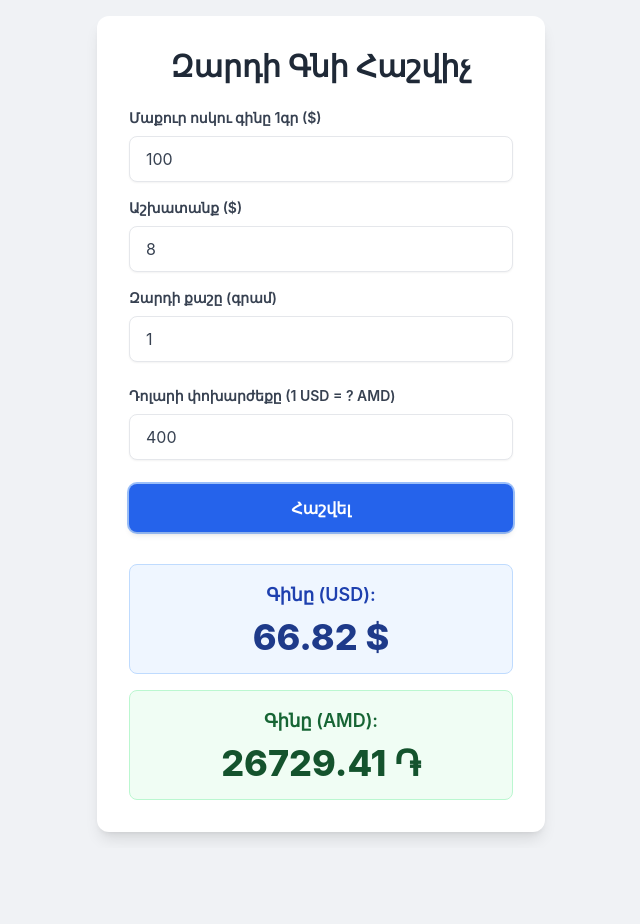
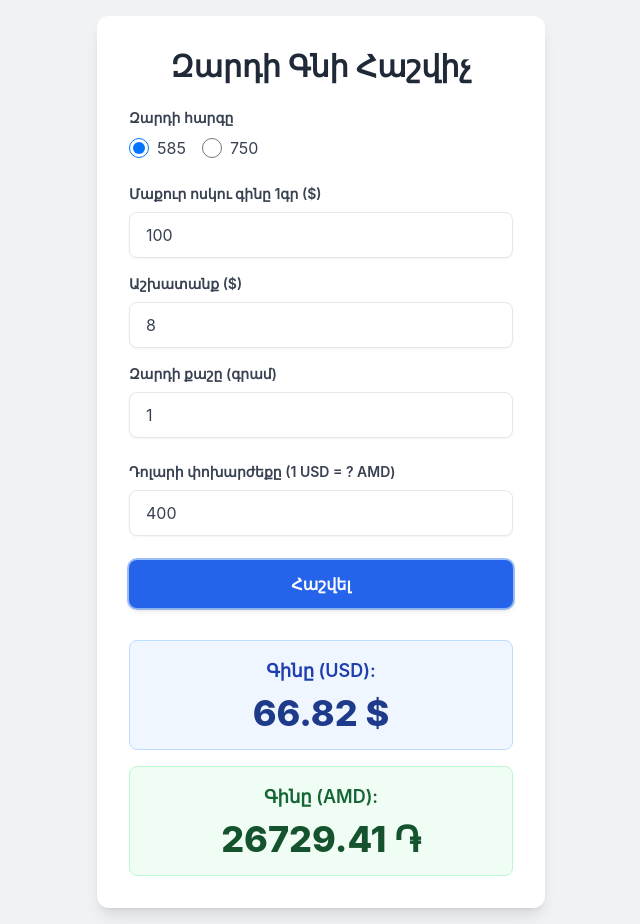
Before and after one commit to varuzhantrue/voski-calc, a plain HTML site: page index.html in a window 1280 px wide. Both pictures are taken after a click on the button "Հաշվել". Shown: the whole page, without its empty margins (319-959 px from the left). Before the commit the page ends 848 px from the top, so only its background shows below. Drawn offline with nearby package versions, Linux system fonts and the light colour scheme.

Commit message:
Add 750 purity jewelry calculation

```diff
--- a/index.html
+++ b/index.html
@@ -11,9 +11,6 @@
     <meta name="apple-mobile-web-app-capable" content="yes">
     <meta name="apple-mobile-web-app-status-bar-style" content="black-translucent">
     <meta name="apple-mobile-web-app-title" content="VoskiCalc">
-    <!-- Replace with paths to your actual Apple touch icons -->
-    <!-- For best results, generate icons in various sizes and link them here.
-         Using 180x180 as a common standard for retina displays. -->
     <link rel="apple-touch-icon" href="./app-icon-180.png">
     <link rel="apple-touch-icon" sizes="152x152" href="./app-icon-152.png">
     <link rel="apple-touch-icon" sizes="167x167" href="./app-icon-167.png">
@@ -42,6 +39,22 @@
 <body class="flex items-center justify-center min-h-screen p-4">
     <div class="bg-white p-8 rounded-xl shadow-lg w-full max-w-md">
         <h1 class="text-3xl font-bold text-center text-gray-800 mb-6">Զարդի Գնի Հաշվիչ</h1>
+
+        <div class="mb-6">
+            <label class="block text-gray-700 text-sm font-semibold mb-2">
+                Զարդի հարգը
+            </label>
+            <div class="flex space-x-4">
+                <label class="inline-flex items-center">
+                    <input type="radio" name="goldPurity" value="585" checked class="form-radio h-5 w-5 text-blue-600" aria-label="585 Purity">
+                    <span class="ml-2 text-gray-700">585</span>
+                </label>
+                <label class="inline-flex items-center">
+                    <input type="radio" name="goldPurity" value="750" class="form-radio h-5 w-5 text-blue-600" aria-label="750 Purity">
+                    <span class="ml-2 text-gray-700">750</span>
+                </label>
+            </div>
+        </div>
 
         <div class="mb-4">
             <label for="pureGoldPrice" class="block text-gray-700 text-sm font-semibold mb-2">
@@ -135,7 +148,6 @@
         // Register the Service Worker for PWA functionality
         if ('serviceWorker' in navigator) {
             window.addEventListener('load', () => {
-                // Changed from '/service-worker.js' to './service-worker.js' for GitHub Pages compatibility
                 navigator.serviceWorker.register('./service-worker.js')
                     .then(registration => {
                         console.log('Service Worker registered with scope:', registration.scope);
@@ -159,9 +171,13 @@
         const messageBox = document.getElementById('messageBox');
         const messageText = document.getElementById('messageText');
         const closeMessageBoxBtn = document.getElementById('closeMessageBox');
+        const purityRadios = document.querySelectorAll('input[name="goldPurity"]');
+        const purity585Radio = document.querySelector('input[value="585"]');
+        const purity750Radio = document.querySelector('input[value="750"]');
 
-        // Define the coefficient for 585 purity gold
-        const PURITY_COEFFICIENT = 1.7;
+        // Define purity coefficients as constants for clarity
+        const PURITY_COEFFICIENT_585 = 1.7;
+        const PURITY_COEFFICIENT_750 = 1.33;
 
         // --- Persistence Logic using localStorage ---
 
@@ -173,6 +189,8 @@
             localStorage.setItem('jewelerSalary', jewelerSalaryInput.value);
             localStorage.setItem('itemWeight', itemWeightInput.value);
             localStorage.setItem('usdToAmdRate', usdToAmdRateInput.value);
+            const selectedPurity = document.querySelector('input[name="goldPurity"]:checked').value;
+            localStorage.setItem('selectedGoldPurity', selectedPurity);
         }
 
         /**
@@ -195,6 +213,9 @@
             }
             if (savedUsdToAmdRate !== null) {
                 usdToAmdRateInput.value = savedUsdToAmdRate;
+            }
+            if (savedSelectedPurity !== null) {
+                document.querySelector(`input[name="goldPurity"][value="${savedSelectedPurity}"]`).checked = true;
             }
         }
 
@@ -220,6 +241,18 @@
             const itemWeight = parseFloat(itemWeightInput.value);
             const usdToAmdRate = parseFloat(usdToAmdRateInput.value);
 
+            // Get selected purity
+            const selectedPurity = document.querySelector('input[name="goldPurity"]:checked').value;
+            let purityCoefficient;
+            if (selectedPurity === '585') {
+                purityCoefficient = PURITY_COEFFICIENT_585;
+            } else if (selectedPurity === '750') {
+                purityCoefficient = PURITY_COEFFICIENT_750;
+            } else {
+                showMessageBox("Ոսկու հարգը սխալ է ընտրված։");
+                return;
+            }
+
             // Validate inputs
             if (isNaN(pureGoldPrice) || pureGoldPrice <= 0) {
                 showMessageBox("Մուտքագրեք ճշմարիտ արժեք 'Մաքուր ոսկու գինը' դաշտում։");
@@ -238,9 +271,9 @@
                 return;
             }
 
-            // Perform the calculation using the provided formula: ((A / 1.7) + B) * C
-            const pricePerGram585 = pureGoldPrice / PURITY_COEFFICIENT;
-            const totalCostPerGram = pricePerGram585 + jewelerSalary;
+            // Perform the calculation using the provided formula: ((A / purityCoefficient) + B) * C
+            const pricePerGram = pureGoldPrice / purityCoefficient;
+            const totalCostPerGram = pricePerGram + jewelerSalary;
             const finalPriceUSD = totalCostPerGram * itemWeight;
 
             // Calculate final price in AMD
@@ -269,6 +302,14 @@
         itemWeightInput.addEventListener('input', saveState);
         usdToAmdRateInput.addEventListener('input', saveState);
 
+        // Add event listeners for purity radio buttons to save state and re-calculate on change
+        purityRadios.forEach(radio => {
+            radio.addEventListener('change', () => {
+                saveState(); // Save the new purity selection
+                calculateBtn.click(); // Trigger recalculation with the new purity
+            });
+        });
+
         // Also add event listeners to input fields to re-calculate on 'Enter' key press
         pureGoldPriceInput.addEventListener('keypress', (e) => {
             if (e.key === 'Enter') calculateBtn.click();
--- a/service-worker.js
+++ b/service-worker.js
@@ -1,12 +1,11 @@
 // IMPORTANT: Increment this cache name whenever you make changes to your app's files
-const CACHE_NAME = 'jewelry-calculator-v3'; // Changed from v2 to v3
+const CACHE_NAME = 'jewelry-calculator-v3';
 const urlsToCache = [
-    './', // Caches the root URL relative to the current context (your-repo-name/)
+    './', // Caches the root URL relative to the current context (repo-name/)
     './index.html', // Caches the main HTML file
     './manifest.json', // Caches the manifest file
     './service-worker.js', // Caches the service worker itself
     'https://cdn.tailwindcss.com', // Cache Tailwind CSS CDN
-    // Ensure you add your custom icon files here as well with './' prefix
     './app-icon-192.png',
     './app-icon-512.png',
     './app-icon-180.png',
@@ -66,7 +65,6 @@ self.addEventListener('fetch', event => {
                 console.log('Service Worker: Fetching from network:', event.request.url);
                 return fetch(event.request).catch(error => {
                     console.error('Service Worker: Fetch failed for:', event.request.url, error);
-                    // You could return an offline page here if desired
                 });
             })
     );
```
